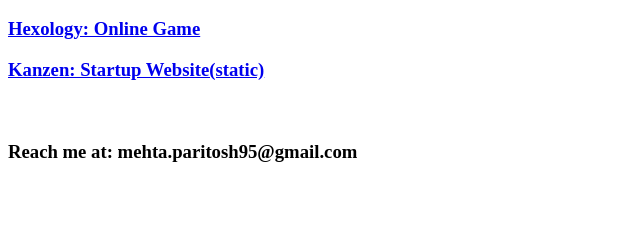
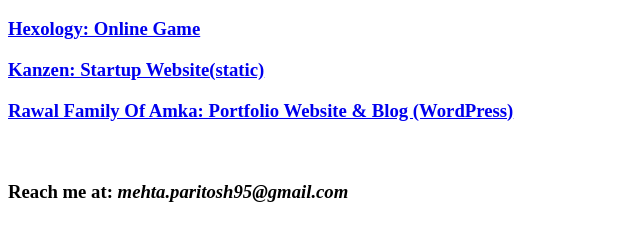
Before and after one commit to mehtaparitosh/mehtaparitosh.github.io, a plain HTML site: page index.html in a window 1280 px wide. Shown: the part 48-288 px from the top of the page, without its empty margins (0-640 px from the left). Drawn offline with Linux system fonts and the light colour scheme.

Commit message:
Update index.html

```diff
--- a/index.html
+++ b/index.html
@@ -1,5 +1,6 @@
 <h1>Hi! I'm Paritosh. I make Websites</h1>
 <h3><a href="http://hexology.herokuapp.com">Hexology: Online Game</a></h3>
 <h3><a href="http://kanzen.co.in">Kanzen: Startup Website(static)</a><h3>
+<h3><a href="http://www.rawalfamilyofamka.com/">Rawal Family Of Amka: Portfolio Website & Blog (WordPress)</a><h3>
 <br />
-<p>Reach me at: <strong>mehta.paritosh95@gmail.com</strong></p>
+<p>Reach me at: <strong><i>mehta.paritosh95@gmail.com</i></strong></p>
```
